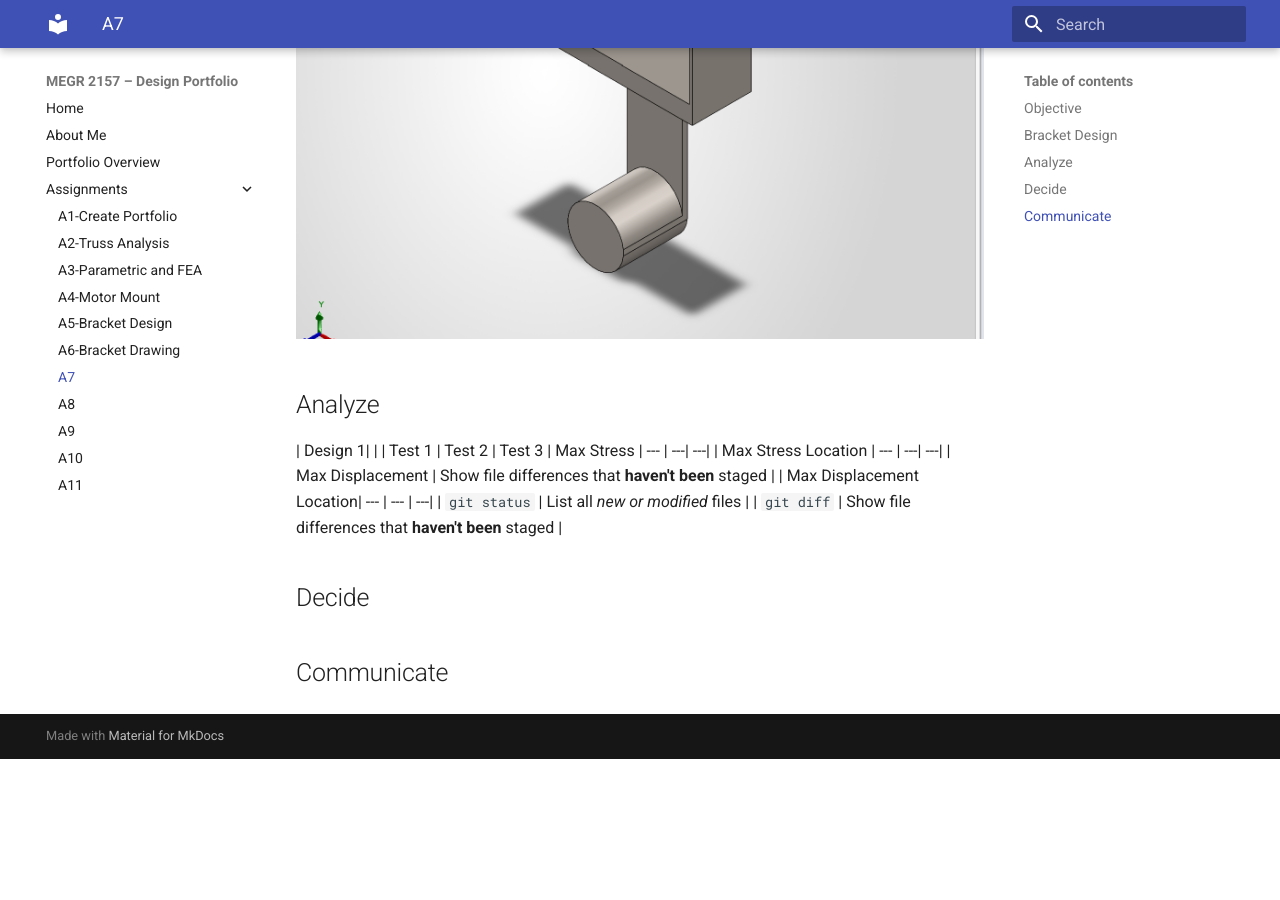
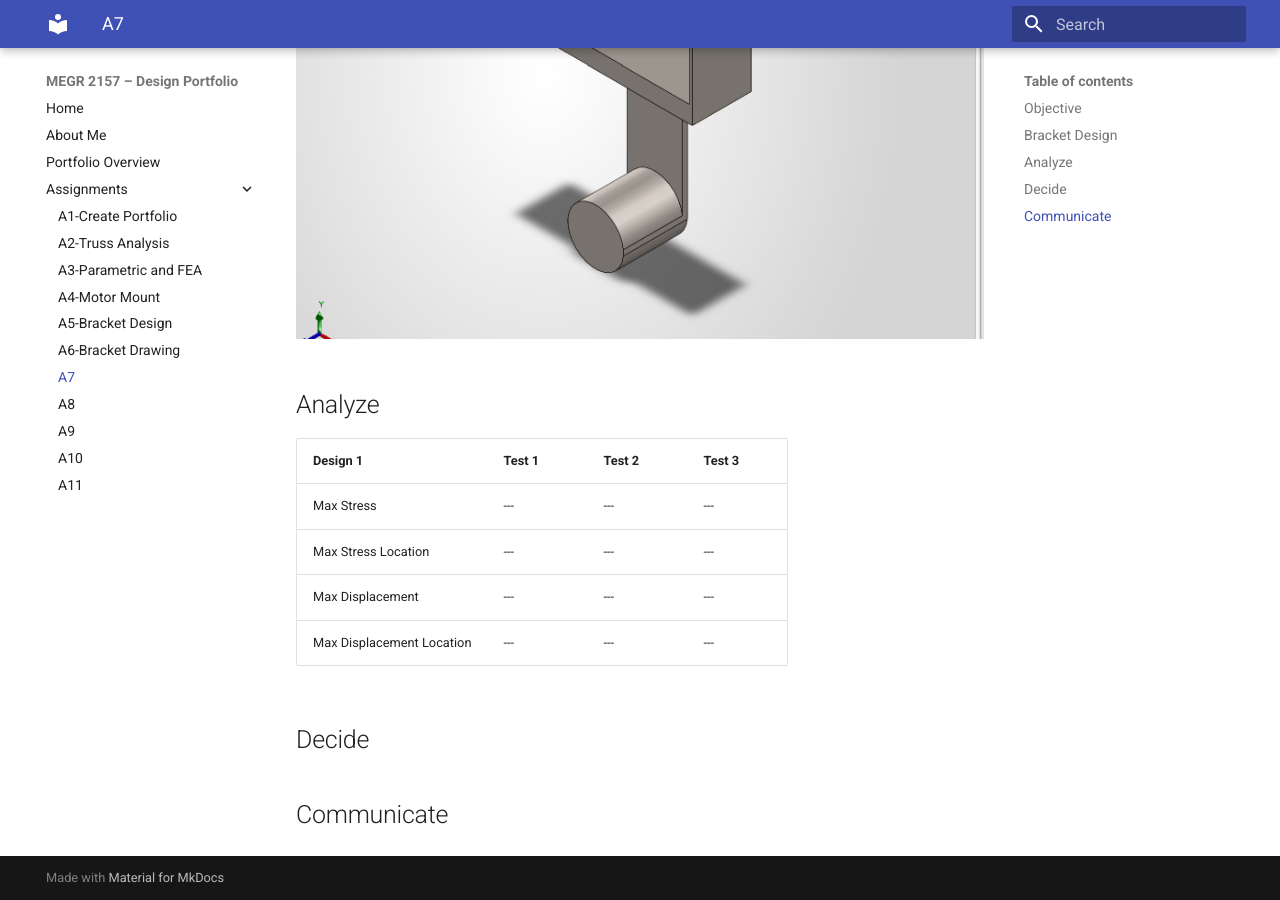
Before and after one commit to Jeffrey-Mendoza/megr2157-portfolio, an MkDocs documentation site: the page built from docs/assignments/A07/index.md, in a window 1280 px wide and 900 px high, scrolled down 1018 px. Built offline with MkDocs 1.6.1 and Material for MkDocs 9.7.7, drawn with Linux system fonts in a browser that asks for light colours; before the commit the page ends 1777 px from its top, so only the background shows below that.

Commit message:
Fix table formatting in index.md

```diff
--- a/docs/assignments/A07/index.md
+++ b/docs/assignments/A07/index.md
@@ -26,14 +26,12 @@ Task is simply to create a high stiff, high strength, and lightweight component.
 
 ## Analyze
 
-| Design 1|
-|                     | Test 1 | Test 2 | Test 3
-| Max Stress          | --- | ---| ---|
+| Design 1| Test 1 | Test 2 | Test 3|
+|  :--- | :--- | :--- | :---|
+| Max Stress    | --- | ---| ---|
 | Max Stress Location | --- | ---| ---|
-| Max Displacement | Show file differences that **haven't been** staged |
-| Max Displacement Location| --- | --- | ---|
-| `git status` | List all *new or modified* files |
-| `git diff` | Show file differences that **haven't been** staged |
+| Max Displacement | ---| ---| ---|
+| Max Displacement Location| --- | --- | --- |
 
 ## Decide
 
```
